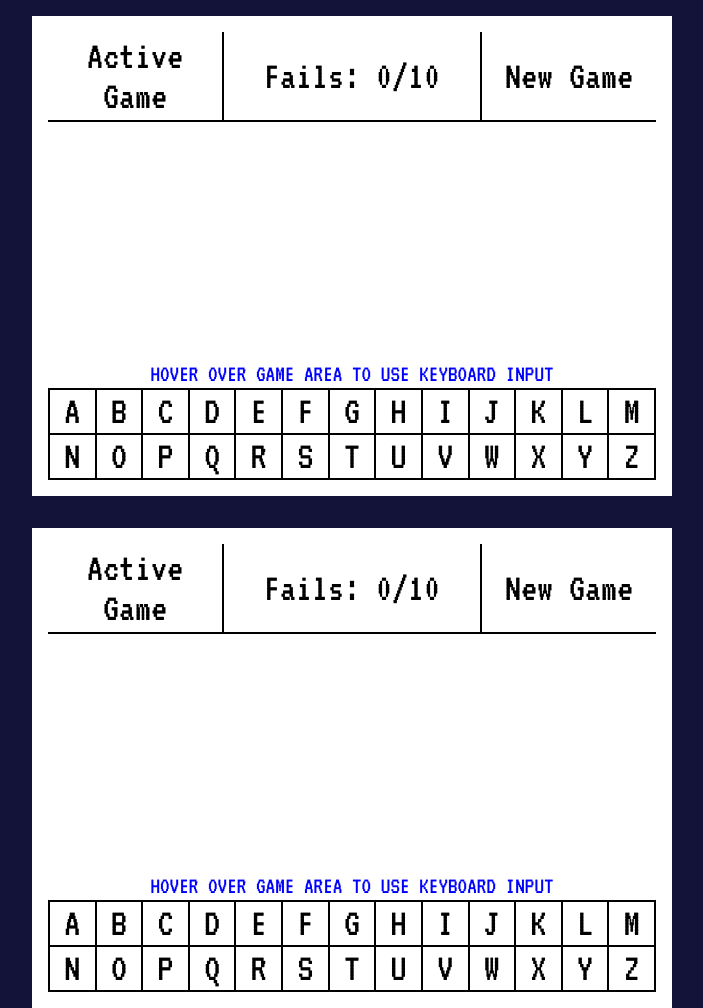
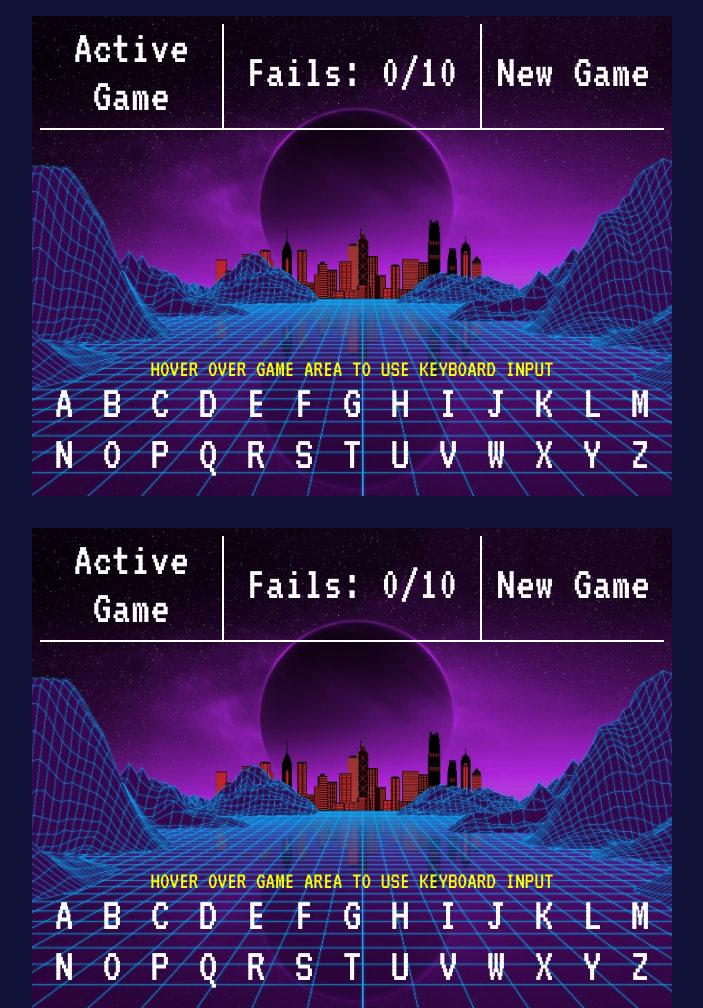
Before and after one commit to daki4364/zeta-samples-david, a plain HTML site: page Hangman/index.html in a window 1280 px wide. Shown: the whole page, without its empty margins (288-991 px from the left). Drawn offline with Linux system fonts and the light colour scheme; no server answers.

Commit message:
Hangman v4.0 80s Style

```diff
--- a/Hangman/game.js
+++ b/Hangman/game.js
@@ -19,6 +19,7 @@ export default class Game{
         this.resultArea = document.createElement('div');
         this.restartButton = document.createElement('div');
         this.contentArea = document.createElement('div');
+        this.failArea = document.createElement('div');
         this.keyboard = new Keyboard(this);
     }
 
@@ -38,6 +39,8 @@ export default class Game{
 
         this.resultArea.classList.add('area__text');
 
+        this.failArea.classList.add('area__fail');
+
         this.restartButton.classList.add('area');
         this.restartButton.classList.add('area__text');
         this.restartButton.classList.add('button');
@@ -51,12 +54,13 @@ export default class Game{
 
         this.stateArea.appendChild(this.stateAreaText);
 
+
         this.game.appendChild(this.stateArea);
         this.game.appendChild(this.resultArea);
         this.game.appendChild(this.restartButton);
         this.game.appendChild(this.contentArea);
         this.game.appendChild(this.keyboard.keyboard);
-
+        this.game.appendChild(this.failArea);
         this.rootElement.appendChild(this.game);
 
         this.game.onmouseover = ()=>{this.focused = true};
@@ -69,7 +73,7 @@ export default class Game{
         this.gameState = 'open';
         this.keyboard.reset();
         this.stateAreaText.innerHTML = 'Active Game';
-        this.stateAreaText.style.color = 'black';
+        this.stateAreaText.style.color = 'white';
         this.stateAreaText.classList.remove('area__text--blink');
         this.currentTries = 0;
         this.updateResult();
@@ -122,7 +126,12 @@ export default class Game{
 
     updateResult(){
         this.resultArea.innerHTML = `Fails: ${this.currentTries}/10`;
-        this.resultArea.style.backgroundColor = `rgba(255,0,0,${this.currentTries/10})`;
+        this.failArea.style.opacity = `${this.currentTries/25}`;
+        if(this.currentTries>0){
+            this.game.classList.toggle('game--fail');
+            setTimeout(()=>{ this.game.classList.toggle('game--fail');},200);
+        }
+
     }
 
     setWin(){
@@ -133,7 +142,7 @@ export default class Game{
 
     setFail(){
         this.stateAreaText.innerHTML = 'Fail';
-        this.stateAreaText.style.color = 'red';
+        this.stateAreaText.style.color = 'yellow';
         this.stateAreaText.classList.add('area__text--blink');
 
     }
--- a/Hangman/keyboard.js
+++ b/Hangman/keyboard.js
@@ -32,7 +32,8 @@ export default class Keyboard{
         else if( this.game.focused &&
             (String.fromCharCode(event.keyCode).toUpperCase()).charCodeAt(0)>= 65 &&
             (String.fromCharCode(event.keyCode).toUpperCase()).charCodeAt(0)<=90 &&
-            this.keys[(String.fromCharCode(event.keyCode).toUpperCase()).charCodeAt(0)-65].classList.value.indexOf('button--disabled')<0){
+            this.keys[(String.fromCharCode(event.keyCode).toUpperCase()).charCodeAt(0)-65].classList.value.indexOf('button--disabled')<0 &&
+            this.game.gameState === 'open'){
             console.log(String.fromCharCode(event.keyCode).toUpperCase());
             this.game.replaceLetter(String.fromCharCode(event.keyCode));
             this.disableKey((String.fromCharCode(event.keyCode).toUpperCase()).charCodeAt(0));
@@ -50,13 +51,13 @@ export default class Keyboard{
         //console.log('remove listener');
         this.keys.forEach(key =>{
             key.removeEventListener('click', this.listener, false);
-            //key.removeEventListener('keypress', this.listener, false);
+            document.removeEventListener('keypress', this.keyboardListener, false);
         });
     }
 
     disableKey(keyCode){
-        document.getElementById(keyCode).removeEventListener('click', this.listener, false);
-        document.getElementById(keyCode).classList.add('button--disabled');
+        this.keys[keyCode-65].removeEventListener('click', this.listener, false);
+        this.keys[keyCode-65].classList.add('button--disabled');
 
     }
     reset(){
--- a/Hangman/style.css
+++ b/Hangman/style.css
@@ -4,10 +4,19 @@
     50%{opacity: 0}
     100%{opacity: 1}
 }
+@keyframes shake{
+    0%{transform: translate3D(0,0,0);}
+    20%{transform: translate3D(1%,1%,0);}
+    40%{transform: translate3D(-1%,-1%,0);}
+    60%{transform: translate3D(1%,-1%,0);}
+    80%{transform: translate3D(-1%,1%,0);}
+    100%{transform: translate3D(0,0,0);}
+}
 *{
     box-sizing: border-box;
-    font-size: 5vmin;
+    font-size: 6vmin;
     font-family: 'VT323' ;
+    color: white;
 }
 html, body{
     background-color:#131339;
@@ -37,43 +46,60 @@ html, body{
                             "keyboard keyboard keyboard";
     width: 80vmin;
     height: 60vmin;
-    background-color: white;
+    background-image: url(./res/background.jpg);
+    background-size: cover;
+    background-position-x: 45% ;
     margin: 2vmin;
+    z-index: 0;
+
 }
+.game--fail{
+    animation: shake .2s forwards ease-in-out;
+}
+.area__fail{
+     position: absolute;
+    background-color: red ;
+    opacity: 0;
+     width:100%;
+     height:100%;
+    pointer-events: none;
+    z-index: -1;
+ }
 .area{
     display: flex;
     justify-content: center;
     align-items: center;
+    padding-bottom: 1vmin;
 }
 .area__state{
-    border-bottom: .3vmin solid black;
-    border-right: .3vmin solid black;
-    margin:2vmin 0 0 2vmin;
+    border-bottom: .3vmin solid white;
+    border-right: .3vmin solid white;
+    margin:1vmin 0 0 1vmin;
 
 }
 .area__result{
     grid-area: result;
-    border-bottom: .3vmin solid black;
-    margin-top: 2vmin;
+    border-bottom: .3vmin solid white;
+    margin-top: 1vmin;
 }
 .area__keyboard{
     grid-area: keyboard;
     display: flex;
     flex-wrap: wrap;
     flex-direction: row;
-    border:.1vmin solid black;
-    margin:0 2vmin 2vmin 2vmin;
+    margin:0 1vmin 1vmin 1vmin;
 }
 .area__content{
     grid-area: content;
+    color: yellow;
 }
 .area__content::after{
     position: absolute;
     content: 'HOVER OVER GAME AREA TO USE KEYBOARD INPUT';
     font-size: 3vmin;
-    bottom: 23%;
+    bottom: 24%;
     left: 18.5%;
-    color: blue;
+    color: yellow;
 
 }
 .area__text{
@@ -85,22 +111,22 @@ html, body{
 }
 .button__restart{
     grid-area: restart;
-    border-bottom: .3vmin solid black;
-    border-left: .3vmin solid black;
-    margin:2vmin 2vmin 0 0;
+    border-bottom: .3vmin solid white;
+    border-left: .3vmin solid white;
+    margin:1vmin 1vmin 0 0;
 }
 .button__key{
-    border:.1vmin solid black;
     width:5.8vmin;
     padding:.2vmin;
     flex-grow:1;
     text-align: center;
 }
 .button--disabled{
-    color: rgba(0,0,0,.2);
+    color: dimgrey;
     pointer-events: none;
 
 }
 .button:hover{
-    background-color: lightgrey;
+    color: yellow;
+    font-weight: bold;
 }
```
Also changed, not shown: Hangman/res/background.jpg (added).
